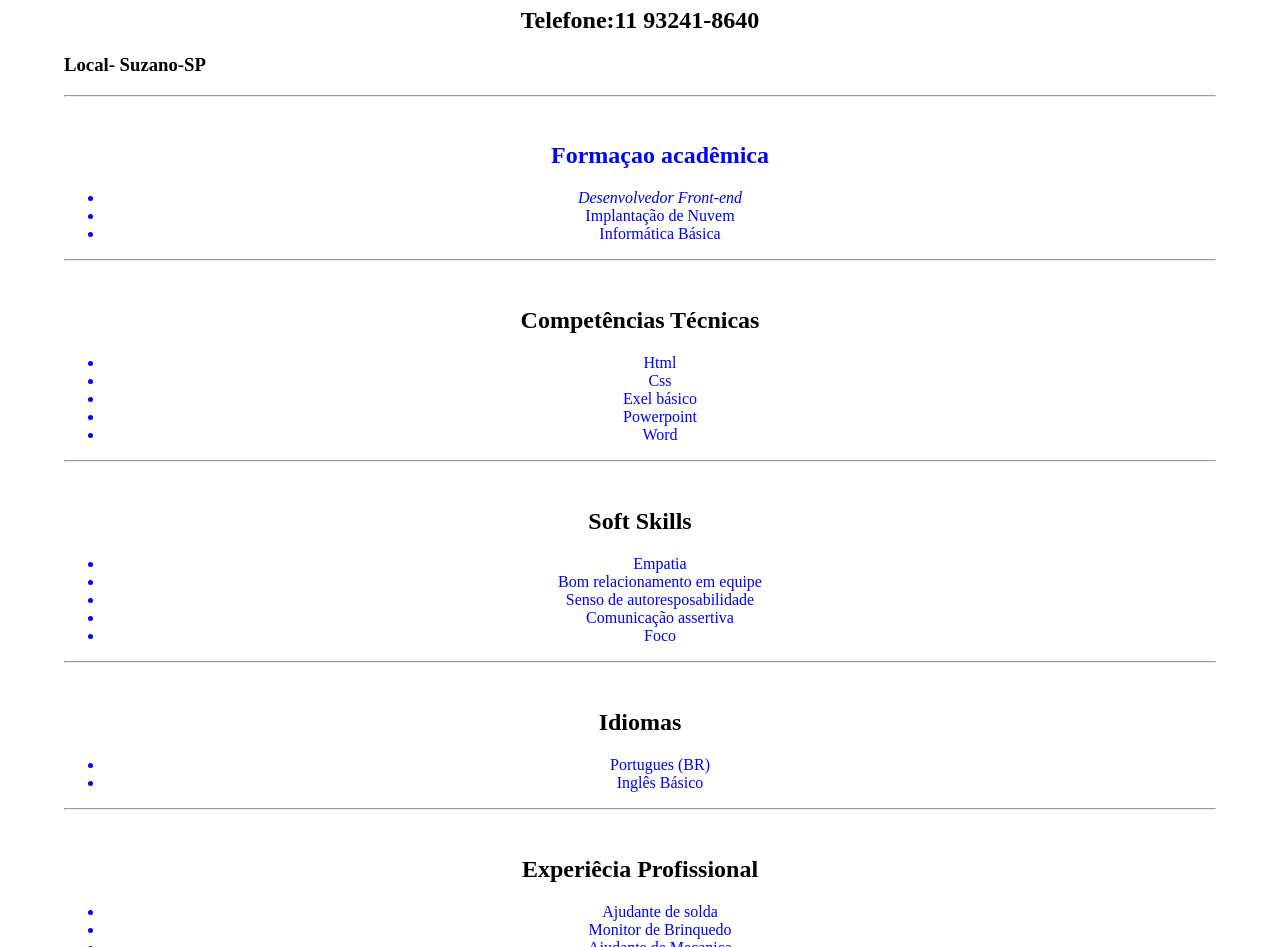
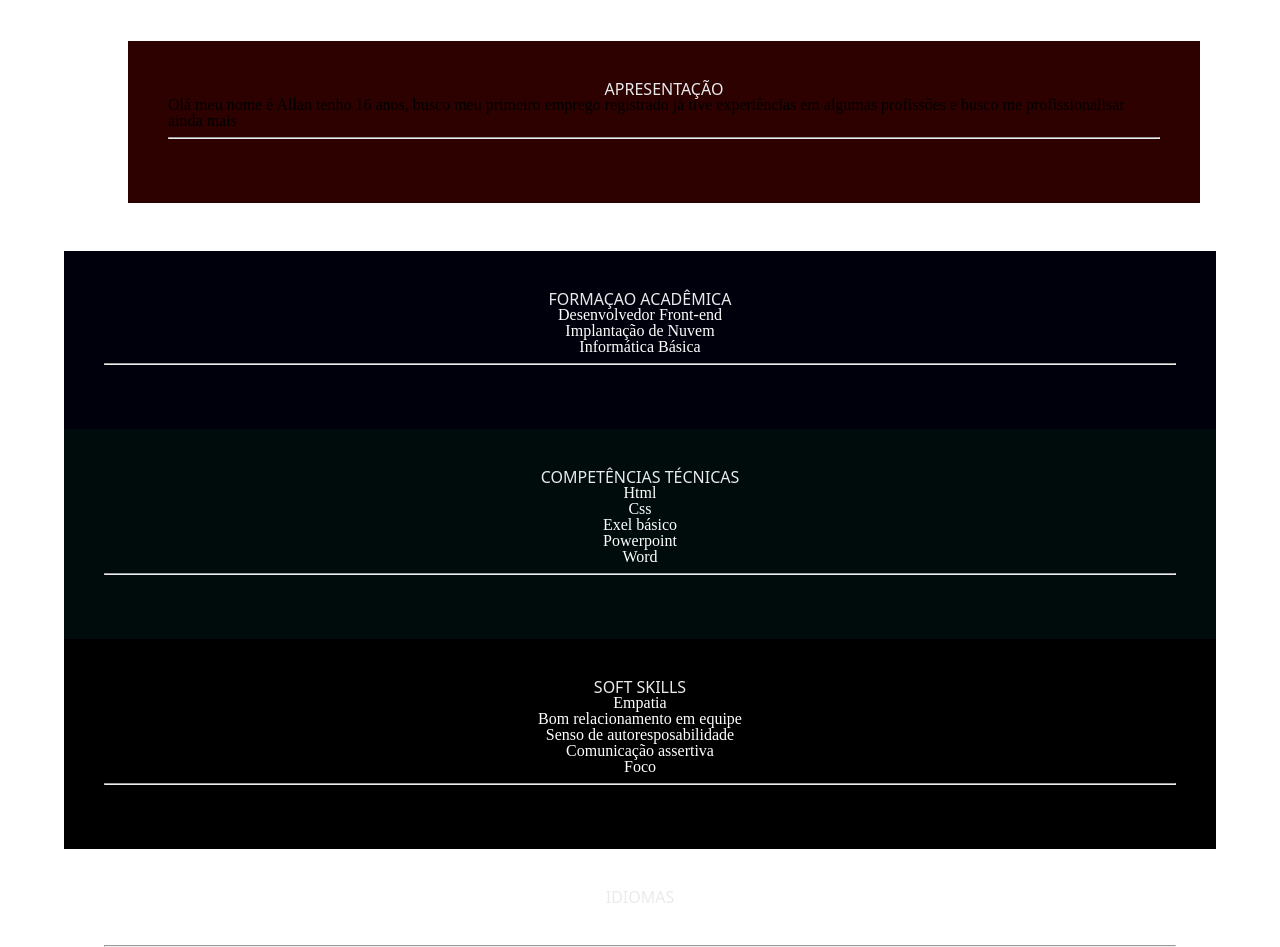
Before and after one commit to allanbez/meu-curriculo, a plain HTML site: page index.html in a window 1280 px wide. Shown: the part 73-1020 px from the top of the page. Drawn offline with Linux system fonts and the light colour scheme; a web font is replaced by a local one.

Commit message:
nova estilizaçao

```diff
--- a/index.css
+++ b/index.css
@@ -1,3 +1,7 @@
+
+@import url('https://fonts.googleapis.com/css2?family=Honk&display=swap');
+
+
 h1{
 
     text-align: center;
@@ -5,7 +9,7 @@ h1{
 }
     ul,h2,li {
         text-align: center;
-
+        color: rgb(232, 234, 236);
     }
     body{
         width: 90vw;
@@ -13,5 +17,33 @@ h1{
         font-size: 16px;
     }
     ul,li{
-        color: blue;
+        color: rgb(255, 255, 255);
     }
+    section{
+        padding: 40px;
+    }
+    section#apresentacao{
+        background-color: rgb(46, 1, 1);
+        font: size 3rem;
+        margin: 2rem 1rem 3rem 4rem;
+
+    }
+    section#formacao-academica{
+        background-color: rgb(0, 0, 12);
+    }
+    section#competencias{
+        background-color: rgb(0, 11, 11);
+    }
+    Section#competencias-socioemocionais{
+       background-color: rgb(0, 0, 0);
+    }
+    section#idiomas{
+        background-color: rgb(0, 0, 0);
+    }
+    section#experiencia{
+        background-color: rgb(0, 0, 0);
+    }
+    .titulo-secao{
+        text-transform: uppercase;
+        font-family: "Honk", system-ui;
+    }
--- a/index.htm
+++ b/index.html
@@ -3,7 +3,9 @@
 <head>
     <meta charset="UTF-8">
     <meta name="viewport" content="width=device-width, initial-scale=1.0">
-    <title>meu curriculo</title>
+   <title>meu curriculo</title>
+    <link rel="stylesheet" href="reset.css">
+
     <link  rel="stylesheet" type="text/css" href="index.css">
 </head>
 <body>
@@ -13,11 +15,22 @@
        <h2> <b>Telefone</b>:11 93241-8640</h2>
 
     <h3>   Local- Suzano-SP</h3>
+
        <hr>
        <br>
+     <section id="apresentacao">
+       <h2 class="titulo-secao">Apresentação</h2>
 
-    <ul>
-       <h2> Formaçao acadêmica</h2>
+       <h3>Olá meu nome é Allan tenho 16 anos, busco meu primeiro emprego registrado já tive experiências em algumas profissões e busco me profissionalisar ainda mais </h3>
+
+       <hr>
+       <br>
+    </section>
+
+    <section id="formacao-academica">
+       <h2 class="titulo-secao"> Formaçao acadêmica</h2>
+
+       <ul>
 
        <li><i>Desenvolvedor Front-end</i></li>
 
@@ -29,10 +42,11 @@
        </ul>
 
        <hr>
+       <br>
+    </section>
 
-      <br>
-
-      <h2>Competências Técnicas </h2>
+    <section id="competencias">
+      <h2 class="titulo-secao">Competências Técnicas </h2>
 
       <ul>
         <li>Html</li>
@@ -51,8 +65,10 @@
     <hr>
 
     <br>
+    </section>
 
-    <h2> Soft Skills </h2>
+    <section id="competencias-socioemocionais">
+    <h2 class="titulo-secao"> Soft Skills </h2>
 
         <ul>
 
@@ -73,8 +89,10 @@
     <hr>
 
     <br>
+    </section>
 
-    <h2> Idiomas </h2>
+    <section id="Idiomas">
+    <h2 class="titulo-secao"> Idiomas </h2>
 
     <ul>
         <li> Portugues (BR)</li>
@@ -86,9 +104,10 @@
     <hr>
 
     <br>
+    </section>
 
-
-    <h2>Experiêcia Profissional</h2>
+    <section id="experiencia">
+    <h2 class="titulo-secao">Experiêcia Profissional</h2>
 
     <ul>
 
@@ -105,5 +124,7 @@
     <hr>
 
     <br>
+    </section>
+
 </body>
 </html>
--- /dev/null
+++ b/reset.css
@@ -0,0 +1,48 @@
+/* http://meyerweb.com/eric/tools/css/reset/
+   v2.0 | 20110126
+   License: none (public domain)
+*/
+
+html, body, div, span, applet, object, iframe,
+h1, h2, h3, h4, h5, h6, p, blockquote, pre,
+a, abbr, acronym, address, big, cite, code,
+del, dfn, em, img, ins, kbd, q, s, samp,
+small, strike, strong, sub, sup, tt, var,
+b, u, i, center,
+dl, dt, dd, ol, ul, li,
+fieldset, form, label, legend,
+table, caption, tbody, tfoot, thead, tr, th, td,
+article, aside, canvas, details, embed,
+figure, figcaption, footer, header, hgroup,
+menu, nav, output, ruby, section, summary,
+time, mark, audio, video {
+	margin: 0;
+	padding: 0;
+	border: 0;
+	font-size: 100%;
+	font: inherit;
+	vertical-align: baseline;
+}
+/* HTML5 display-role reset for older browsers */
+article, aside, details, figcaption, figure,
+footer, header, hgroup, menu, nav, section {
+	display: block;
+}
+body {
+	line-height: 1;
+}
+ol, ul {
+	list-style: none;
+}
+blockquote, q {
+	quotes: none;
+}
+blockquote:before, blockquote:after,
+q:before, q:after {
+	content: '';
+	content: none;
+}
+table {
+	border-collapse: collapse;
+	border-spacing: 0;
+}
```
